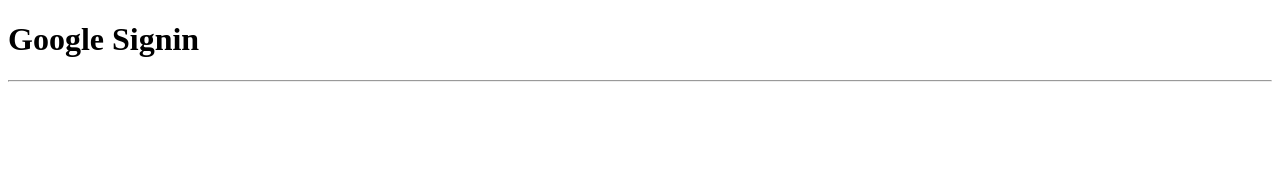
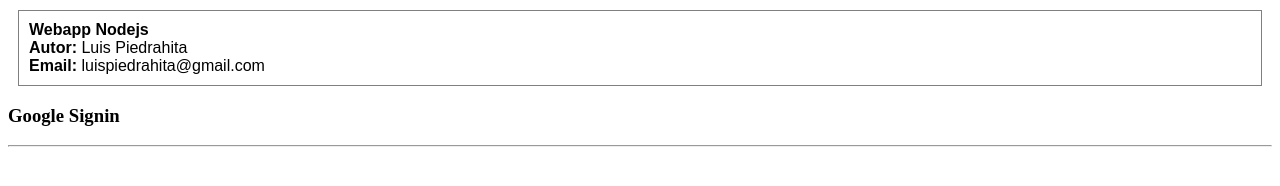
Before and after one commit to luispiedrahitanet/node_restserver, a website: page public/index.html in a window 1280 px wide. Drawn offline with Linux system fonts and the light colour scheme.

Commit message:
Actualizado front

```diff
--- a/public/index.html
+++ b/public/index.html
@@ -5,11 +5,17 @@
     <meta http-equiv="X-UA-Compatible" content="IE=edge">
     <meta name="viewport" content="width=device-width, initial-scale=1.0">
     <title>Google Signin</title>
-    <!-- <script src="https://accounts.google.com/gsi/client" async defer></script> -->
 </head>
 <body>
 
-    <h1>Google Signin</h1>
+	<div style="font-family: Arial; margin: 10px; padding: 10px ;border: solid gray 1px">
+		<strong>Webapp Nodejs</strong>
+		<br><strong>Autor:</strong> Luis Piedrahita
+		<br><strong>Email:</strong> luispiedrahita@gmail.com
+	</div>
+
+
+    <h3>Google Signin</h3>
     <hr>
 
 
@@ -19,7 +25,7 @@
 
 		var url = ( window.location.hostname.includes('localhost') )
 					? 'http://localhost:8080/api/auth/google'
-					: '<mi_servidor_en_pruduccion>/api/auth/google'
+					: 'https://node-restserver.azurewebsites.net/api/auth/google'
 
 
         function handleCredentialResponse(response) {
```
